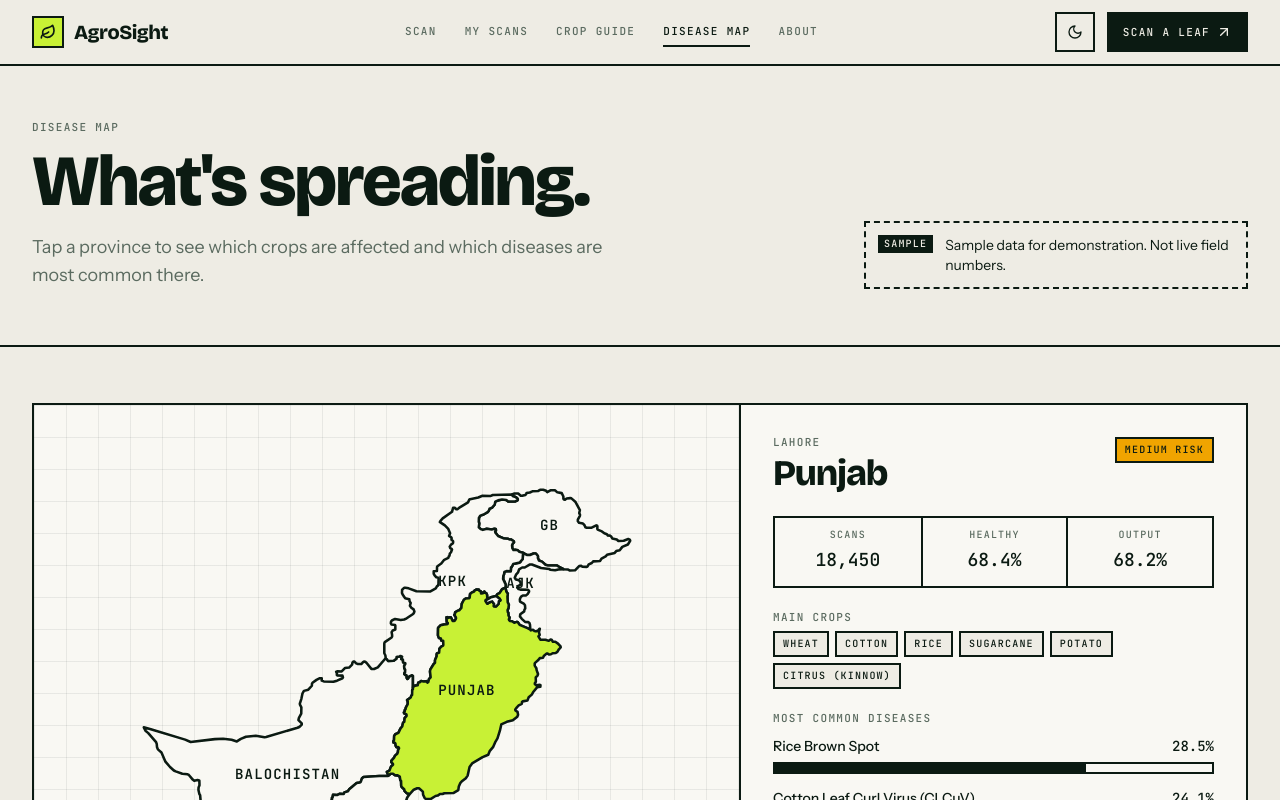
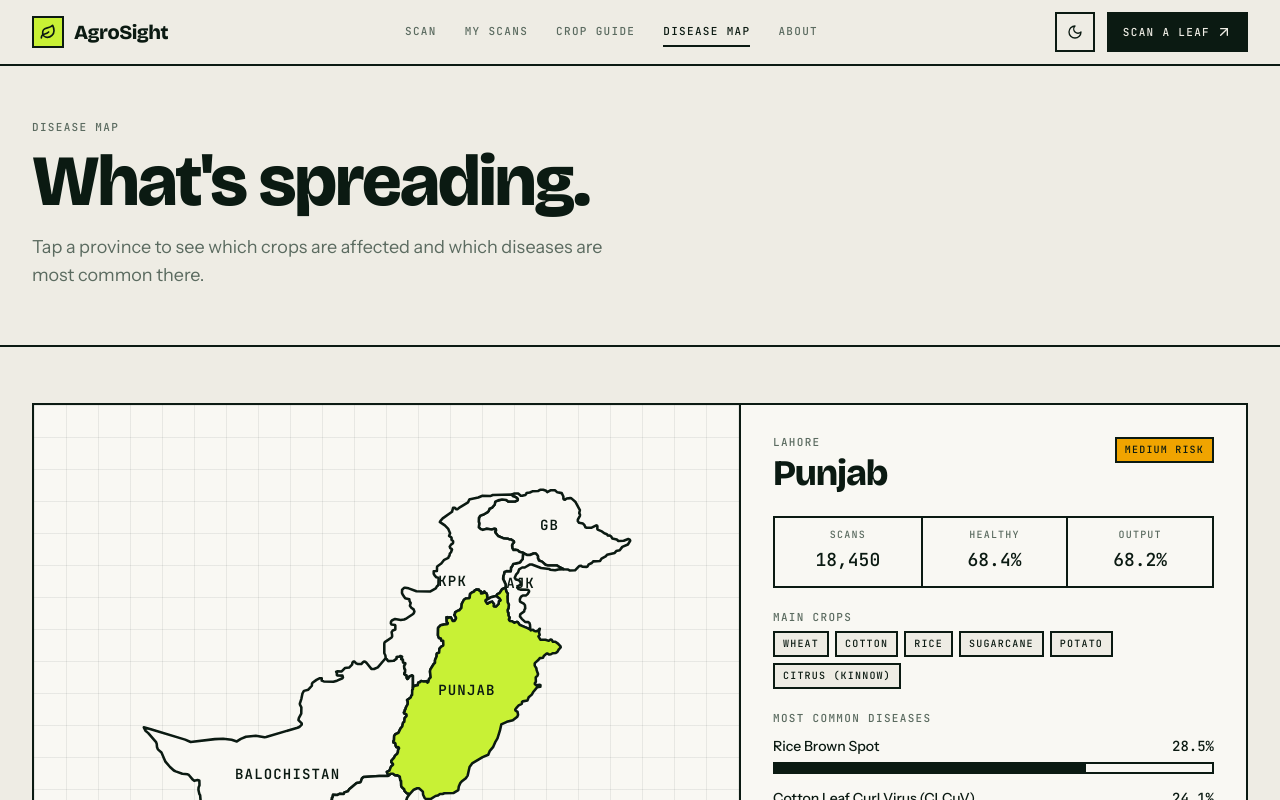
Before and after one commit to Shahbaz4462/AgroSight-Crop-Disease-Prediction, a Next.js app: page /insights in a window 1280 px wide. Shown: the top 800 px of the page. Built offline with nearby package versions, Linux system fonts and the light colour scheme.

Commit message:
Remove sample-data note from disease map (Insights) page

```diff
--- a/src/app/insights/page.tsx
+++ b/src/app/insights/page.tsx
@@ -5,14 +5,12 @@ import { PakistanMapInteractive } from "../../components/charts/PakistanMapInter
 import { GlobalInsightsVisualizer } from "../../components/charts/GlobalInsightsVisualizer";
 import { DiseaseDistributionChart } from "../../components/charts/DiseaseDistributionChart";
 import { CropYieldDistributionChart } from "../../components/charts/CropYieldDistributionChart";
-import { PageHeader, SampleDataNote } from "../../components/layout/PageHeader";
+import { PageHeader } from "../../components/layout/PageHeader";
 
 export default function InsightsPage() {
   return (
     <div className="w-full">
-      <PageHeader label="Disease map" title="What's spreading." sub="Tap a province to see which crops are affected and which diseases are most common there.">
-        <SampleDataNote />
-      </PageHeader>
+      <PageHeader label="Disease map" title="What's spreading." sub="Tap a province to see which crops are affected and which diseases are most common there." />
 
       <div className="max-w-7xl mx-auto w-full px-4 sm:px-8 py-8 md:py-14 space-y-12">
         <section className="fade-up">
```
